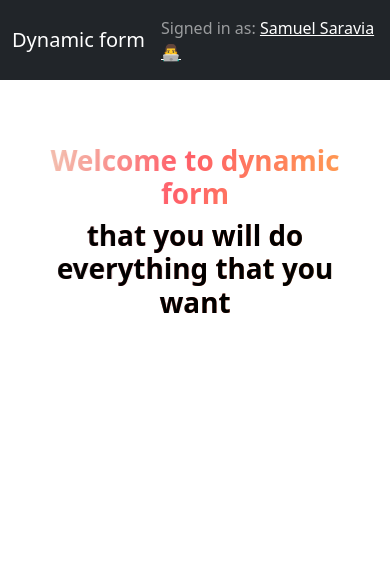
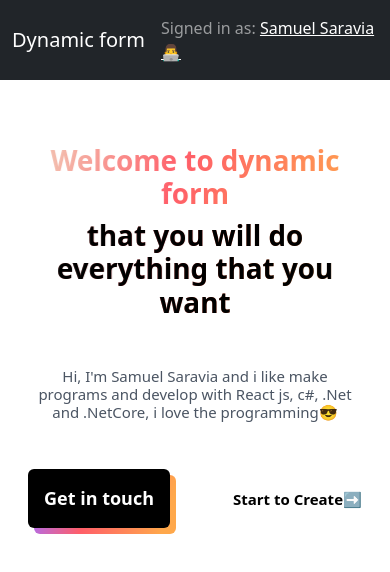
Before and after one commit to samy19142/dynamic_form-project, a React (Vite) app: page / in a window 390 px wide. Shown: the top 572 px of the page. Built offline with nearby package versions, Linux system fonts and the light colour scheme.

Commit message:
feat: add introduction component with styles and media querys

```diff
--- a/src/Components/Introduction/Introduction.css
+++ b/src/Components/Introduction/Introduction.css
@@ -9,7 +9,7 @@
   background-clip: text;
   -webkit-text-fill-color: transparent;
   font-weight: 700;
-  animation: changeColor 5s ease-in-out  infinite;
+  animation: changeColor 5s ease-in-out infinite;
 }
 
 .introduction h1 span {
@@ -18,6 +18,97 @@
   background-image: none;
   -webkit-text-fill-color: currentColor;
 }
+.introduction h4 {
+  color: #4b5563;
+  font-size: 15px;
+}
+
+.introduction .container-actions {
+  justify-content: space-evenly;
+  align-items: center;
+}
+
+.introduction .container-actions .container-buttons {
+  position: relative;
+  overflow: visible;
+  max-width: 100%;
+  display: inline-block;
+}
+
+.introduction .container-actions .container-buttons button {
+  border: none;
+  font-weight: 700;
+  font-size: 18px;
+  color: #fff;
+}
+
+.introduction .container-actions .container-buttons button:first-child {
+  position: relative;
+  z-index: 1;
+  background-color: #000;
+}
+.introduction .container-actions .container-buttons button:last-child {
+  position: absolute;
+  left: 0;
+  top: 0;
+  right: 0;
+  bottom: 0;
+  background-image: linear-gradient(
+    108deg,
+    #b16cea 8%,
+    #ff5e69 40%,
+    #ffa84b 91%
+  );
+  transform: translate(6px, 6px);
+}
+
+.introduction .container-actions .btn-start-create a{
+  font-size: 18px;
+  color:#000;
+  font-weight: 700;
+  text-decoration: none;
+  cursor: pointer;
+}
+
+@media (max-width:768px) {
+  .introduction .container-actions{
+    justify-content: space-between;
+  }
+  .introduction .container-actions .btn-start-create a{
+    font-size: 15px;
+  }
+}
+
+
+
+
+
+
+
+
+
+
+
+
+
+
+
+
+
+
+
+
+
+
+
+
+
+
+
+
+
+
+
 
 @keyframes changeColor {
   0% {
@@ -44,7 +135,7 @@
       #ffa84b 91%
     );
     -webkit-transform: rotate(30deg);
-         transform: rotateY(30deg);
+    transform: rotateY(30deg);
   }
   75% {
     background-image: linear-gradient(
@@ -53,6 +144,7 @@
       #ff5e69 40%,
       #4b96ff 91%
     );
+    transform: translate(-10px);
   }
   100% {
     background-image: linear-gradient(
--- a/src/Components/Introduction/Introduction.jsx
+++ b/src/Components/Introduction/Introduction.jsx
@@ -1,22 +1,43 @@
-import { Col, Container, Row } from "react-bootstrap";
+import { Button, Col, Container, Row } from "react-bootstrap";
 import "./Introduction.css";
 
-const Introduction =()=>{
-    return(
+const Introduction = () => {
+  return (
     <div className="introduction p-3 plg-5 mt-5">
       <Container fluid>
         <Row className="justify-content-md-center">
           <Col xs={12} md={8}>
             <h1 className="pl-2 text-center">
-                    Welcome to dynamic form {' '}
-                    <span className="pt-2 pb-4 ">that you will do everything that you want</span>
+              Welcome to dynamic form{" "}
+              <span className="pt-2 pb-4 ">
+                that you will do everything that you want
+              </span>
             </h1>
+            <h4 className="text-center pt-3">
+              Hi, I'm Samuel Saravia and i like make programs and develop with
+              React js, c#, .Net and .NetCore, i love the programming😎
+            </h4>
+            <div className="d-flex container-actions mt-5">
+              <div className="container-buttons">
+                <Button
+                  className="p-3"
+                  onClick={() => console.log("click")}
+                >
+                  Get in touch
+                </Button>
+                <Button className="p-3">
+                  Get in touch
+                </Button>
+              </div>
+              <div className="btn-start-create">
+                <a href="#dynamic-form">Start to Create➡️</a>
+              </div>
+            </div>
           </Col>
         </Row>
-
       </Container>
     </div>
-    )
+  );
 };
 
 export default Introduction;
```
Lines whose indentation alone changed are shown as unchanged.
